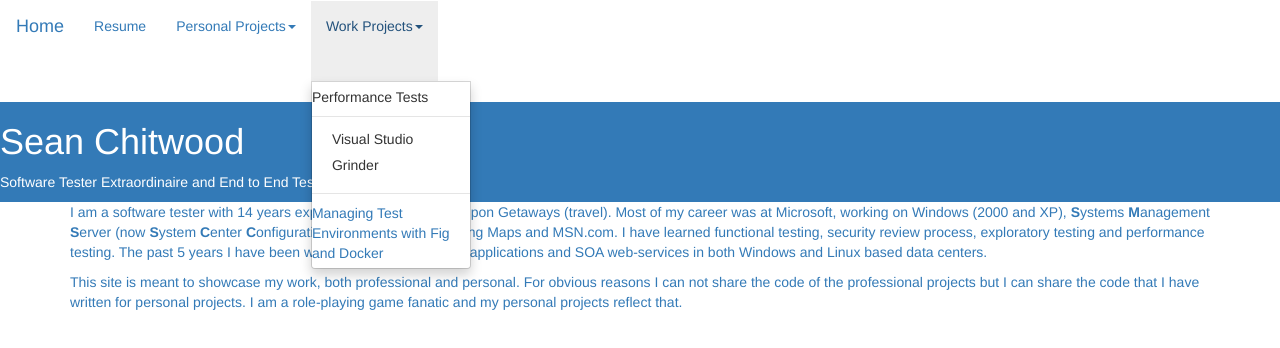
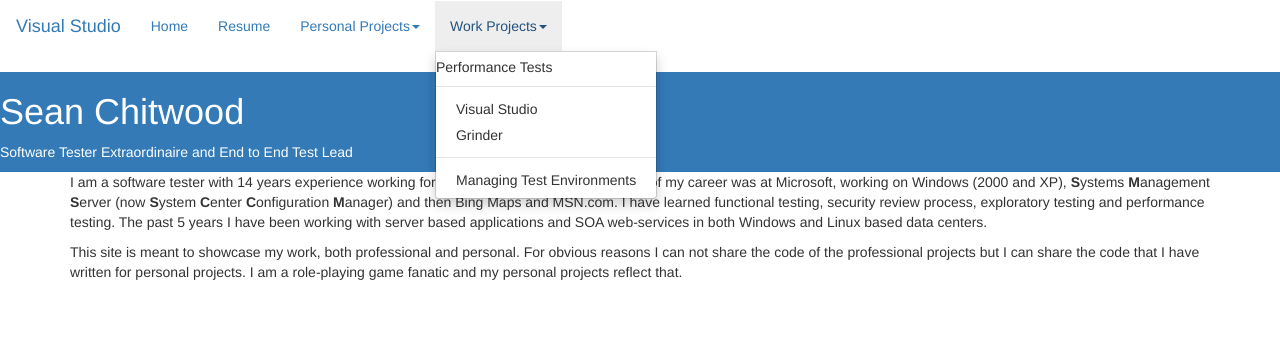
Before and after one commit to darkmane/showcase, a website: page vsts.html in a window 1280 px wide. Both pictures are taken after a click on the button "Work Projects". Drawn offline with nearby package versions, Linux system fonts and the light colour scheme.

Commit message:
modified nav

```diff
--- a/vsts.html
+++ b/vsts.html
@@ -23,15 +23,16 @@
 <script src="assets/js/bootstrap.min.js"></script>
 <nav class="navbar nav-header hidden-print hidden-xs hidden-sm affix-top">
     <div class="container-fluid">
-        <a class="navbar-brand" href="#">Home</a>
+        <a class="navbar-brand" href="#">Visual Studio</a>
         <ul class="nav navbar-nav">
 
+            <li><a href="resume.html">Home</a></li>
             <li><a href="resume.html">Resume</a></li>
 
             <li class="dropdown"><a href="#" class="dropdown-toggle" data-toggle="dropdown" role="button">Personal Projects<span class="caret"></span></a>
                 <ul class="dropdown-menu" role="menu">
-												<li><a href='hero.html'>Hero Combat</a></li>
-												<li><a href='traveller.html'>Traveller</a></li>
+										<li><a href='hero.html'>Hero Combat</a></li>
+										<li><a href='traveller.html'>Traveller</a></li>
                 </ul>
             </li>
             <li class="dropdown"><a href="#" class="dropdown-toggle" data-toggle="dropdown" role="button">Work Projects<span class="caret"></span></a>
@@ -39,10 +40,10 @@
                     <li>Performance Tests
                     <li class="divider"></li>
 										<li><a href='vsts.html'>Visual Studio</a></li>
-										<li><a href='grinder.html'>Grinder<a/></li>
+										<li><a href='grinder.html'>Grinder</a></li>
                     <li class="divider"></li>
 
-                    <li>Managing Test Environments with Fig and Docker</li>
+										<li><a href='test_env.html'>Managing Test Environments</a></li>
                 </ul>
             </li>
         </ul>
```
Also changed, not shown: grinder.html (+7 -6 lines), hero.html (+1 -1 lines), test_env.html (+3 -2 lines), traveller.html (+1 -1 lines).
